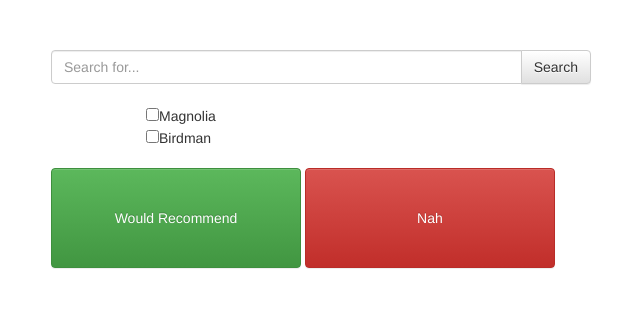
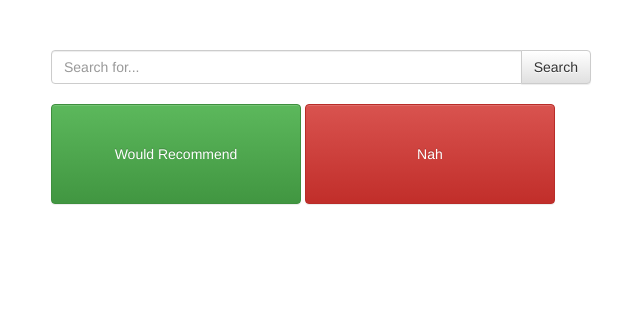
Before and after one commit to lgenasi/Would-Recommend, a website: page test.html in a window 1280 px wide. Shown: the whole page, without its empty margins (319-959 px from the left). Drawn offline with Linux system fonts and the light colour scheme.

Commit message:
Removed checkboxes

```diff
--- a/src/main.js
+++ b/src/main.js
@@ -1,5 +1,5 @@
 window.onload = function(){
-	var filmDiv = document.getElementById("film");
+	/*var filmDiv = document.getElementById("film");
 
 	for (var i = 0; i < movies.length; i++){
 		var br = document.createElement('br');
@@ -16,7 +16,7 @@ window.onload = function(){
 		filmDiv.appendChild(checkbox);
 		filmDiv.appendChild(span);
 		filmDiv.appendChild(br);
-	}
+	} */
 
 	bindControls();
 };
--- a/test.html
+++ b/test.html
@@ -29,8 +29,6 @@
                 </div>
             </div>
 
-                    <div id="film" class="col-md-6 col-md-offset-4"><br></div>
-
             <div class="col-md-6 col-md-offset-3">
             <br>
                 <button id="wouldRecommendBtn" type="button" class="btn btn-success button-size">Would Recommend</button>
```
